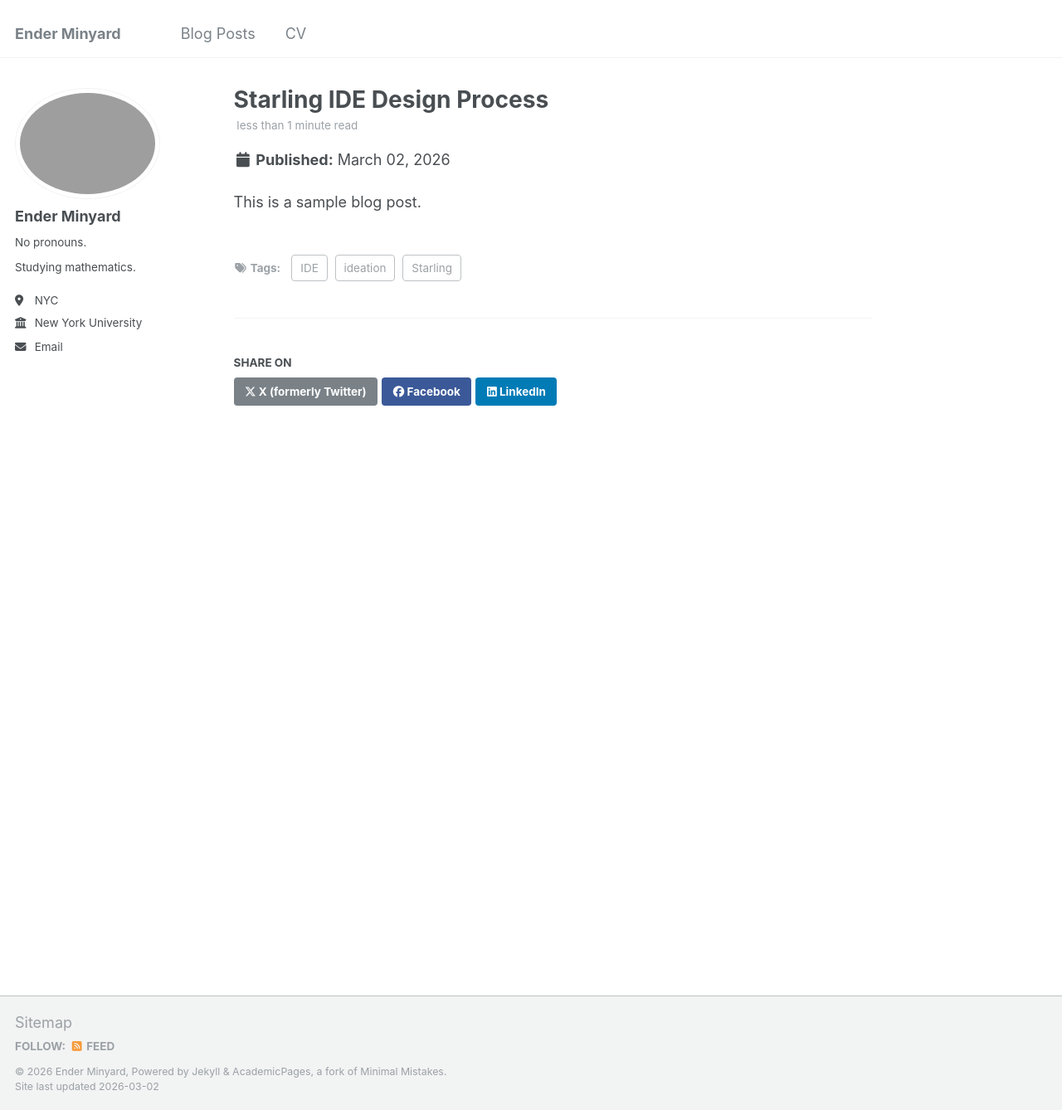
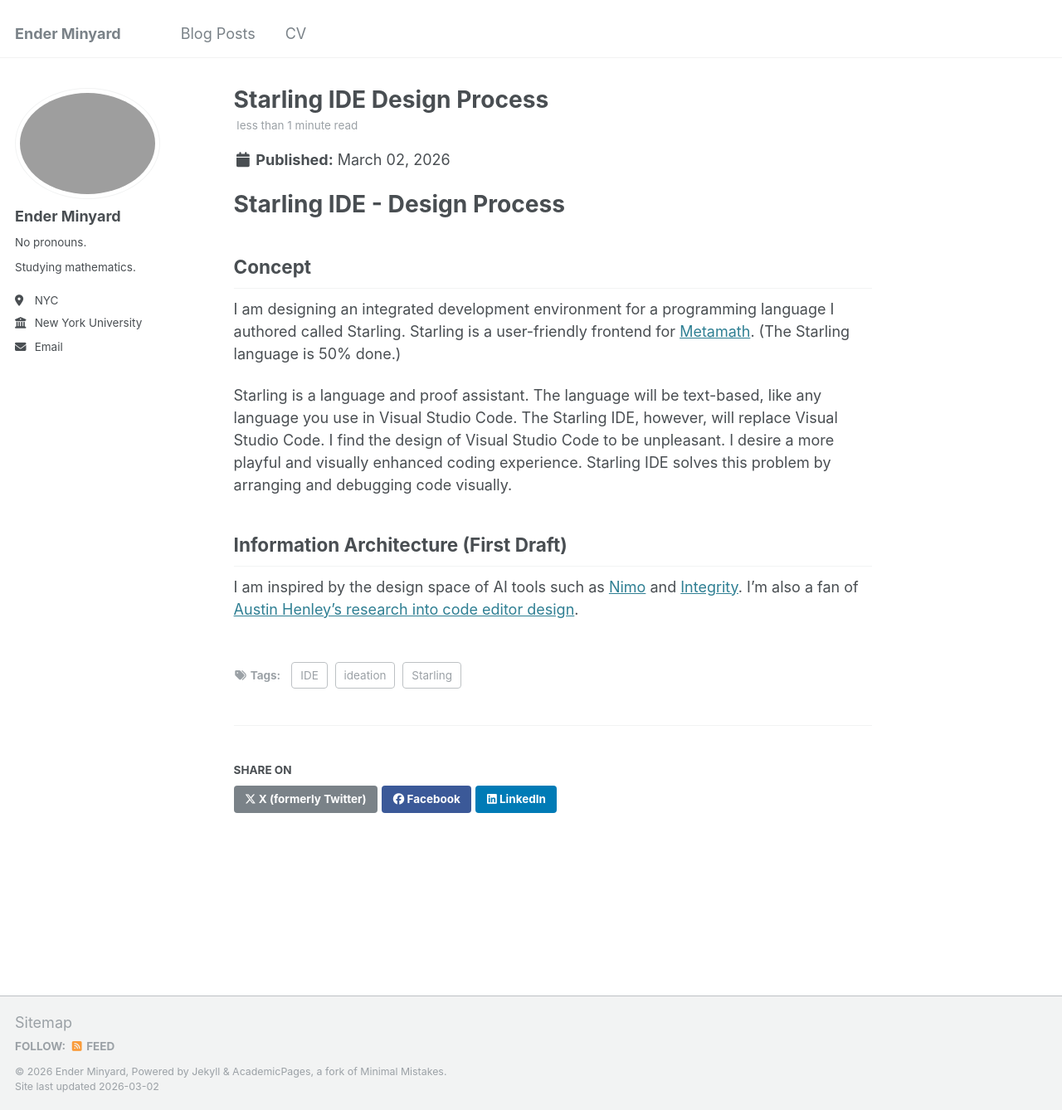
Before and after one commit to enderminyard/academic-page, a Jekyll site: the page built from _posts/2026-03-02-ide-design.md, in a window 1280 px wide and 1338 px high. Shown: the whole window at 83% size. Built offline with Jekyll 4.4.1, drawn with Linux system fonts in a browser that asks for light colours.

Commit message:
Update 2026-03-02-ide-design.md

```diff
--- a/_posts/2026-03-02-ide-design.md
+++ b/_posts/2026-03-02-ide-design.md
@@ -8,4 +8,14 @@ tags:
   - ideation
 ---
 
-This is a sample blog post.
+# Starling IDE - Design Process
+
+## Concept
+
+I am designing an integrated development environment for a programming language I authored called Starling. Starling is a user-friendly frontend for [Metamath](https://en.wikipedia.org/wiki/Metamath). (The Starling language is 50% done.)
+
+Starling is a language and proof assistant. The language will be text-based, like any language you use in Visual Studio Code. The Starling IDE, however, will replace Visual Studio Code. I find the design of Visual Studio Code to be unpleasant. I desire a more playful and visually enhanced coding experience. Starling IDE solves this problem by arranging and debugging code visually.
+
+## Information Architecture (First Draft)
+
+I am inspired by the design space of AI tools such as [Nimo](https://www.nimo.space) and [Integrity](https://integrity.sh/). I'm also a fan of [Austin Henley's research into code editor design](https://austinhenley.com/pubs/Klein2021ICSME_CodeRibbon.pdf).
```
